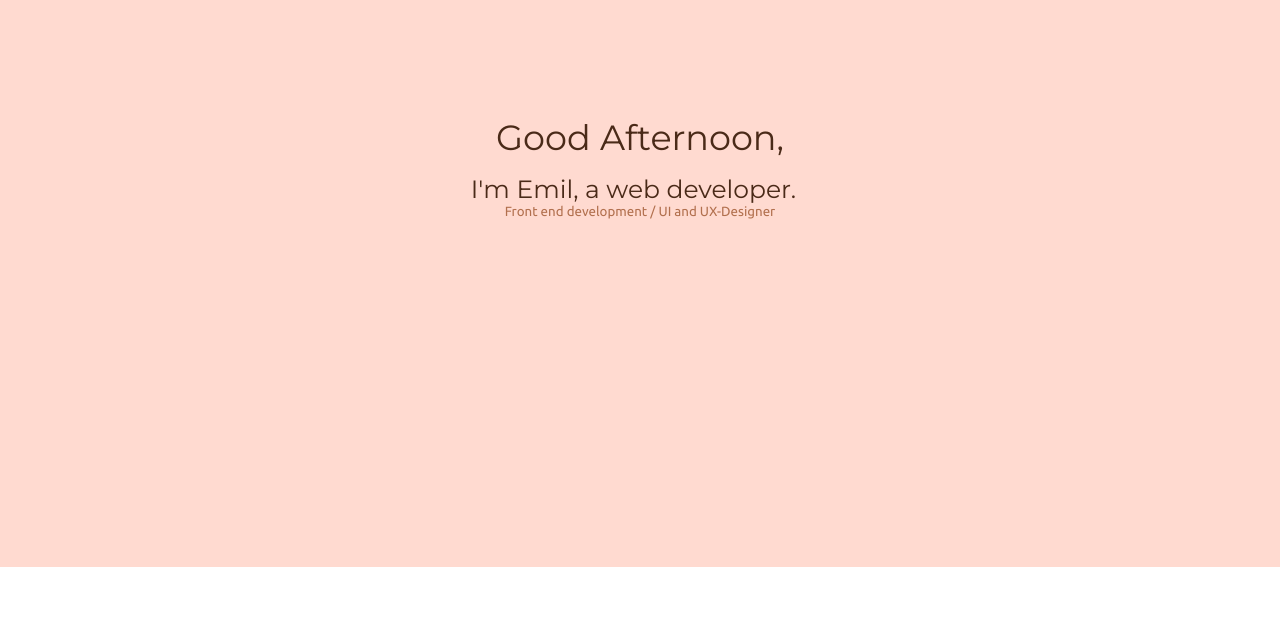
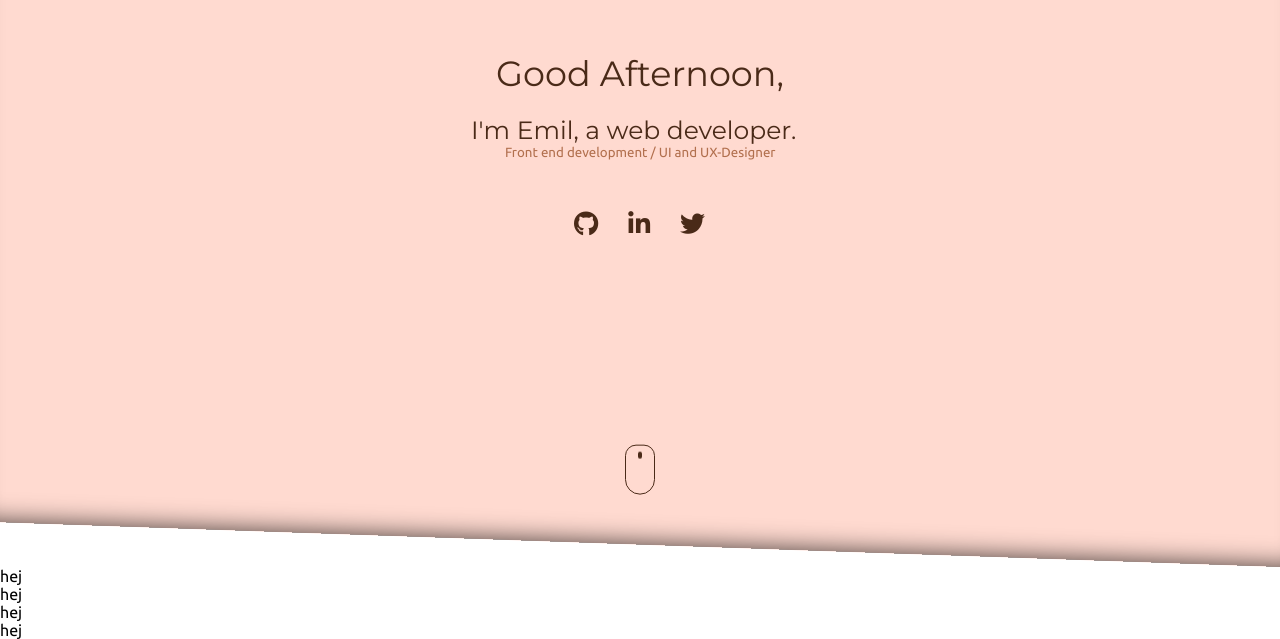
Before and after one commit to Mumis/emil-portfolio-vue, a Vue app: page / in a window 1280 px wide. Shown: the part 233-872 px from the top of the page. Before the commit the page ends 800 px from the top, so only its background shows below. Built offline with nearby package versions, Linux system fonts and the light colour scheme.

Commit message:
add styling to home

```diff
--- a/public/index.html
+++ b/public/index.html
@@ -5,7 +5,10 @@
     <meta http-equiv="X-UA-Compatible" content="IE=edge">
     <meta name="viewport" content="width=device-width,initial-scale=1.0">
     <link rel="icon" href="<%= BASE_URL %>favicon.ico">
-    <link href="https://fonts.googleapis.com/css?family=Montserrat|Ubuntu:300,400&display=swap" rel="stylesheet">  <body>
+    <link href="https://fonts.googleapis.com/css?family=Montserrat|Ubuntu:300,400&display=swap" rel="stylesheet">
+    <link rel="stylesheet" href="https://use.fontawesome.com/releases/v5.3.1/css/all.css" integrity="sha384-mzrmE5qonljUremFsqc01SB46JvROS7bZs3IO2EmfFsd15uHvIt+Y8vEf7N7fWAU" crossorigin="anonymous">
+  </head>
+  <body>
     <noscript>
       <strong>We're sorry but this website doesn't work properly without JavaScript enabled. Please enable it to continue.</strong>
     </noscript>
--- a/src/components/About.vue
+++ b/src/components/About.vue
@@ -1,6 +1,6 @@
 <template>
  <div>
-
+   hej
  </div>
 </template>
 
--- a/src/components/Contact.vue
+++ b/src/components/Contact.vue
@@ -1,6 +1,6 @@
 <template>
  <div>
-
+hej
  </div>
 </template>
 
--- a/src/components/Home.vue
+++ b/src/components/Home.vue
@@ -3,6 +3,11 @@
 		<h2> {{this.greeting}}</h2>
 		<h4> {{this.introMessageTyped}} <span>|</span> </h4>
 		<small> Front end development / UI and UX-Designer </small>
+		<div class="social-container">
+			<a href="https://github.com/Mumis" target="_blank" rel="noopener noreferrer"><i class="fab fa-github"></i></a>
+			<a href="https://www.linkedin.com/in/emilwertwein/" target="_blank" rel="noopener noreferrer"><i class="fab fa-linkedin-in"></i></a>
+			<a href="https://twitter.com/wertwein" target="_blank" rel="noopener noreferrer"><i class="fab fa-twitter"></i></a>
+		</div>
 		<div class="mouse">
 			<span> </span>
 		</div>
@@ -42,7 +47,7 @@ export default {
 					this.greeting = this.greetingHourly.morning;
 				}
 				else {
-					this.greeting = this.greetingList[Math.round(Math.random() * this.greetingList.length - 1)].text;
+					this.greeting = this.greetingList[Math.floor(Math.random() * this.greetingList.length)].text;
 				}
 			}
 			else if (hour >= 12 && hour <= 17) {
@@ -50,14 +55,14 @@ export default {
 					this.greeting = this.greetingHourly.afternoon;
 				}
 				else {
-					this.greeting = this.greetingList[Math.round(Math.random() * this.greetingList.length - 1)].text;
+					this.greeting = this.greetingList[Math.floor(Math.random() * this.greetingList.length)].text;
 				}
 			} else {
 				if (Math.random() * 3 < 2) {
 					this.greeting = this.greetingHourly.evening;
 				}
 				else {
-					this.greeting = this.greetingList[Math.round(Math.random() * this.greetingList.length - 1)].text;
+					this.greeting = this.greetingList[Math.floor(Math.random() * this.greetingList.length)].text;
 				}
 			}
 		},
@@ -84,13 +89,22 @@ export default {
     100% { opacity: 0; }
 	}
 
-	span {
-		animation: blink;
-		animation-duration: 0.9s;
-    animation-iteration-count: infinite;
-    animation-timing-function: linear;
-    animation-delay: 2.7s;
+	@keyframes fadeIn {
+		0% { opacity: 0}
+    100% { opacity: 1}
 	}
+
+	@keyframes scroll {
+		0% {
+			opacity: 1;
+			transform: translateY(0);
+		}
+		100% {
+			opacity: 0;
+			transform: translateY(15px);
+		}
+	}
+
 
 	section {
 		display: flex;
@@ -101,9 +115,67 @@ export default {
 		height: 100vh;
 		padding: 0 4px;
 		background-color: rgb(255, 218, 208);
+		transform: skewY(2deg);
+		transform-origin: top right;
+		box-shadow: inset 0px -25px 25px -25px rgba(0,0,0,0.75);
+		outline: 1px solid transparent;
+	}
+
+	section > * {
+		transform: skewY(-2deg);
+		animation: fadeIn;
+    animation-duration: 2s;
+	}
+
+	span {
+		animation: blink;
+		animation-duration: 0.9s;
+		animation-iteration-count: infinite;
+		animation-timing-function: linear;
+		animation-delay: 2.7s;
 	}
 
 	h2 {
-		margin-bottom: 15px;
+		margin-bottom: 20px;
+	}
+
+	.mouse {
+		position: absolute;
+    bottom: 50px;
+    width: 28px;
+    height: 48px;
+    border-radius: 11px 11px 15px 15px;
+    border: 1px solid #4A2A18;
+    transition: opacity .4s;
+	}
+
+	.mouse > span {
+		display: block;
+		margin: 6px auto;
+		width: 2px;
+		height: 5px;
+		border-radius: 4px;
+		background: #4A2A18;
+		border: 1px solid transparent;
+		animation: scroll;
+		animation-duration: 1s;
+		animation-iteration-count: infinite;
+		animation-timing-function: linear;
+  }
+
+	.social-container {
+		margin-top: 50px;
+	}
+
+	.social-container > a {
+		margin: 0 15px;
+		width: 60px;
+		font-size: 25px;
+		color: #4A2A18;
+		transition: color .2s;
+	}
+
+	.social-container > a:hover {
+		color: #B2704E;
 	}
 </style>
--- a/src/components/Navigation.vue
+++ b/src/components/Navigation.vue
@@ -1,6 +1,6 @@
 <template>
  <div>
-
+hej
  </div>
 </template>
 
--- a/src/components/Projects.vue
+++ b/src/components/Projects.vue
@@ -1,6 +1,6 @@
 <template>
  <div>
-
+hej
  </div>
 </template>
 
--- a/src/pages/Index.vue
+++ b/src/pages/Index.vue
@@ -1,14 +1,28 @@
 <template>
-  <Home />
+  <main>
+    <Home />
+    <About />
+    <Projects />
+    <Contact />
+    <Navigation />
+  </main>
 </template>
 
 <script>
 import Home from "../components/Home.vue";
+import About from "../components/About.vue";
+import Projects from "../components/Projects.vue";
+import Contact from "../components/Contact.vue";
+import Navigation from "../components/Navigation.vue";
 
 export default {
   name: 'Index',
   components: {
-      Home
+      Home,
+      About,
+      Projects,
+      Contact,
+      Navigation,
   }
 }
 </script>
```
